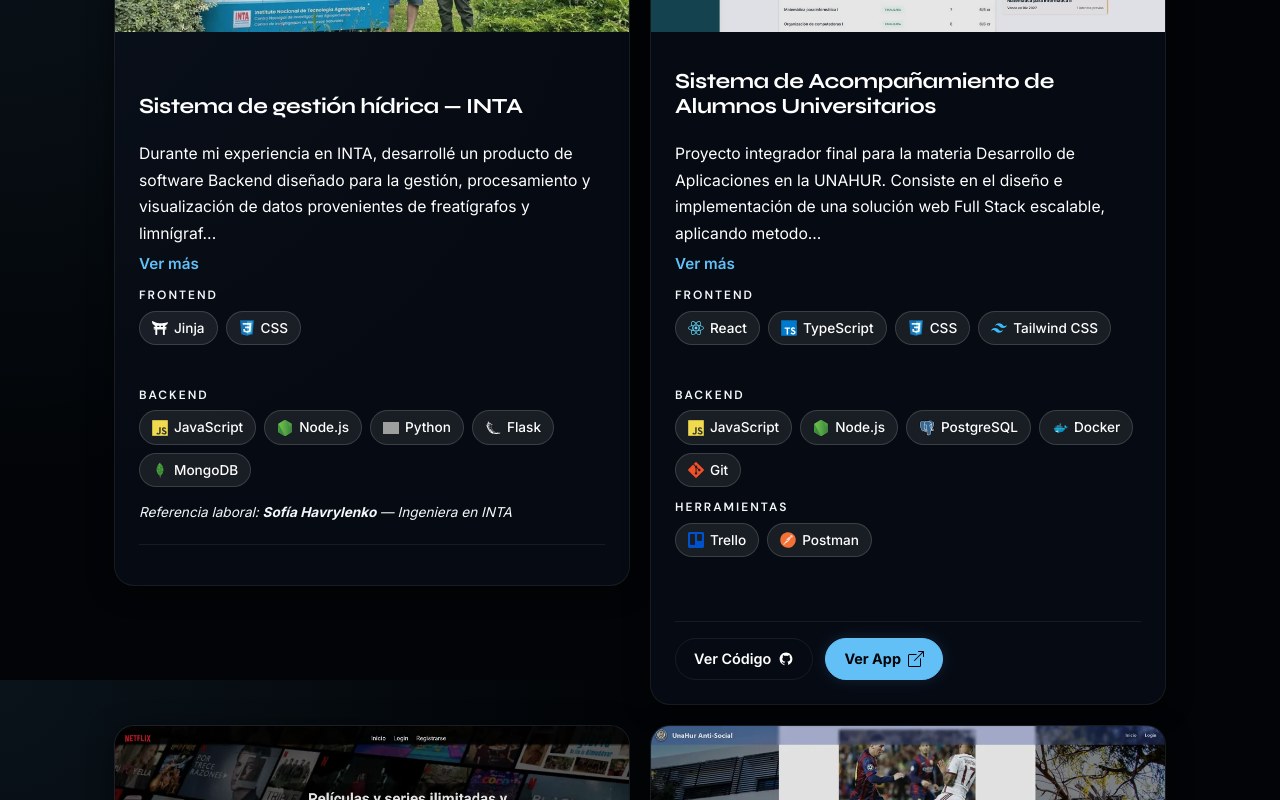
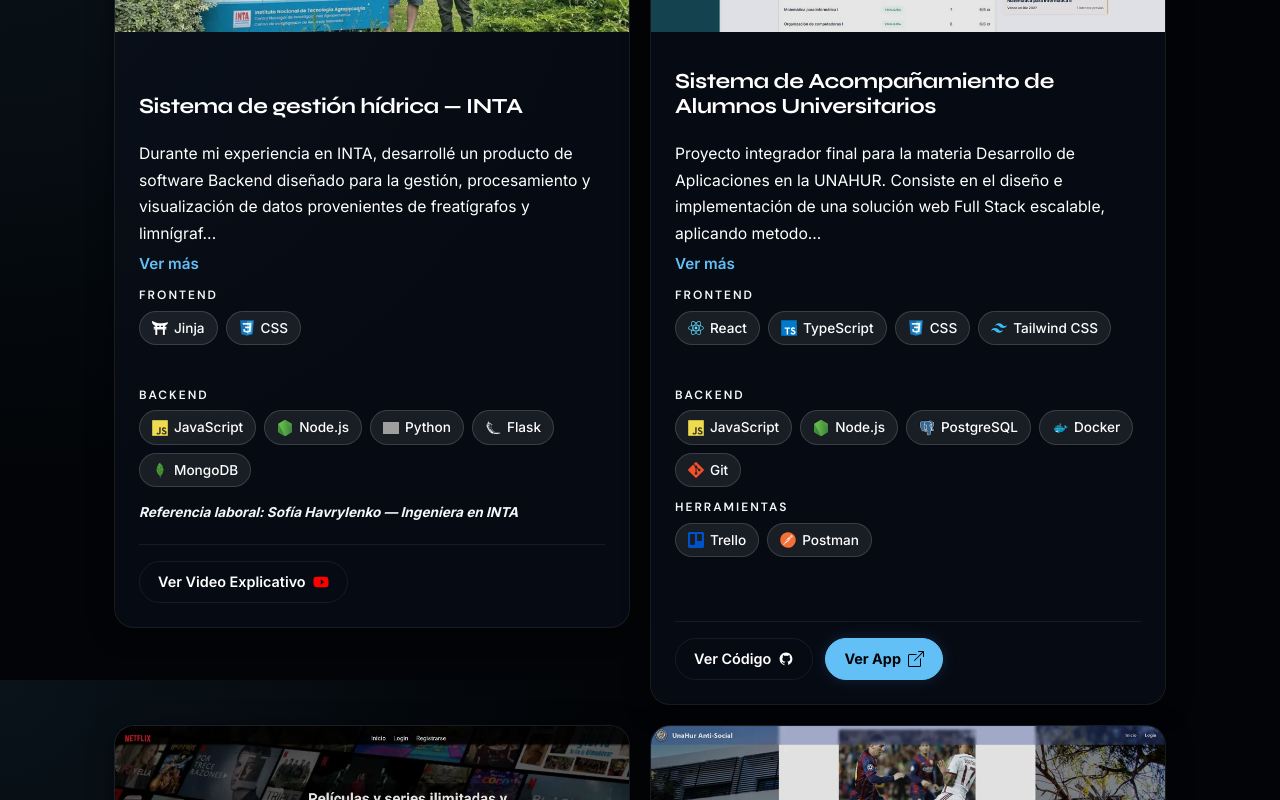
Before and after one commit to Ezequiel-247/Portfolio, a React (Vite) app: page / in a window 1280 px wide. Shown: the part 3320-4120 px from the top of the page. Built offline with nearby package versions, Linux system fonts and the light colour scheme; grey boxes are pictures that could not be loaded.

Commit message:
Inclusion de video explicativo de pasantía profesional en INTA

```diff
--- a/src/components/Proyectos.jsx
+++ b/src/components/Proyectos.jsx
@@ -2,6 +2,7 @@
 import "../style/Proyectos.css";
 import githubIcon from '../img/github.svg';
 import { listaProyectos, iconos, iconosMaterialSymbols, notaTecnica } from "../data/proyectos";
+import youtubeIcon from '../img/youtube.svg'; // Asume que tienes un ícono SVG de YouTube en esta ruta
 import { useLanguage } from '../context/LanguageContext';
 
 const Proyectos = () => {
@@ -157,6 +158,13 @@
                                     )}
                                 </div>
                                 <div className="card-footer">
+                                    {proyecto.video && (
+                                        <a href={proyecto.video} target="_blank" rel="noopener noreferrer" className="btn-video">
+                                            {language === 'es' ? 'Ver Video Explicativo' : 'Watch Explanatory Video'}
+                                            {/* Puedes usar un ícono de YouTube aquí, similar a cómo usas githubIcon */}
+                                            <img src={youtubeIcon} alt="YouTube" className="tech-icon" />
+                                        </a>
+                                    )}
                                     {proyecto.repo && (
                                         <a href={proyecto.repo} target="_blank" rel="noopener noreferrer" className="btn-repo">
                                             {language === 'es' ? 'Ver Código' : 'View Code'} <img src={githubIcon} alt="GitHub" className="tech-icon" />
--- a/src/data/proyectos.js
+++ b/src/data/proyectos.js
@@ -361,6 +361,7 @@
             Puesto: "Ingeniera en INTA",
             Contacto: "+5491169528278"
         },
+        video: "https://www.youtube.com/watch?v=bGe9rUW3NF0",
         tecnologias: {
             frontend: ["Jinja", "CSS"],
             backend: ["JavaScript","Node.js", "Python", "Flask", "MongoDB"]
--- a/src/style/Proyectos.css
+++ b/src/style/Proyectos.css
@@ -260,6 +260,8 @@
 .card-body {
   flex-grow: 1;
   margin-bottom: 20px;
+  /* Permite el scroll si el contenido del cuerpo de la tarjeta excede el espacio disponible */
+  overflow-y: auto;
 }
 
 .card-proyecto p {
@@ -278,6 +280,7 @@
   margin-top: 8px;
   margin-bottom: 0;
   font-size: 0.85rem;
+  font-weight: 700; /* Hace el texto más prominente */
   font-style: italic;
   color: var(--text-muted);
 }
@@ -396,6 +399,27 @@
   transition: all 0.3s;
 }
 
+/* Estilos para el botón de video */
+.btn-video {
+  background: transparent;
+  color: var(--text-color);
+  border: 1px solid var(--card-border);
+  padding: 8px 18px;
+  border-radius: 9999px;
+  font-size: 0.9rem;
+  font-weight: 600;
+  text-decoration: none;
+  display: inline-flex;
+  align-items: center;
+  gap: 7px;
+  transition: all 0.3s;
+}
+
+body.light-mode .btn-video {
+  background: var(--bg-secondary);
+}
+
+
 /* Le damos un fondo sutil al botón en modo claro para que destaque más */
 body.light-mode .btn-repo {
   background: var(--bg-secondary);
@@ -404,6 +428,12 @@
 .btn-repo:hover {
   border-color: var(--accent-color);
   color: var(--accent-color);
+  box-shadow: 0 0 14px var(--accent-glow);
+}
+
+.btn-video:hover {
+  border-color: var(--accent-color);
+  color: var(--accent-color); /* Mantener el color del texto consistente con el hover */
   box-shadow: 0 0 14px var(--accent-glow);
 }
 
```
Also changed, not shown: src/img/youtube.svg (added).
